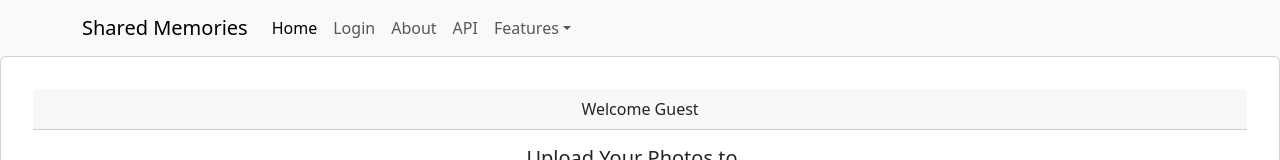
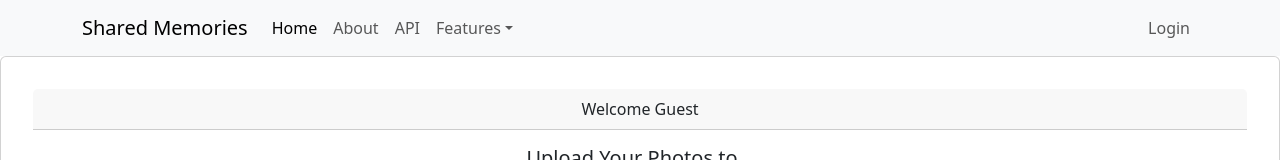
Before and after one commit to Shared-Memories-Capstone/Shared_Memories, a React (Vite) app in the folder frontend/: page / in a window 1280 px wide. Shown: the top 160 px of the page. Built offline with nearby package versions, Linux system fonts and the light colour scheme.

Commit message:
updated the navbar to check if user is logged in and if so show a welcome or login ability

```diff
--- a/frontend/src/components/Header.jsx
+++ b/frontend/src/components/Header.jsx
@@ -1,29 +1,36 @@
-import { NavLink } from 'react-router-dom';
+import { NavLink, useNavigate } from 'react-router-dom';
 import Container from 'react-bootstrap/Container';
 import Nav from 'react-bootstrap/Nav';
 import Navbar from 'react-bootstrap/Navbar';
 import NavDropdown from 'react-bootstrap/NavDropdown';
+import { logout } from '../services/auth';
 
 // Basic Navbar, lead to different part of site
 function Header() {
+  const navigate = useNavigate();
+  const user = JSON.parse(localStorage.getItem('user'));
+
+  const handleLogout = () => {
+    logout();
+    navigate('/login');
+  };
+
   return (
     <Navbar expand="lg" className="bg-body-tertiary">
       <Container>
-      <Navbar.Brand as={NavLink} to='/'>
-      Shared Memories
-      </Navbar.Brand>
+        <Navbar.Brand as={NavLink} to='/'>
+          Shared Memories
+        </Navbar.Brand>
         <Navbar.Toggle aria-controls="basic-navbar-nav" />
         <Navbar.Collapse id="basic-navbar-nav">
           <Nav className="me-auto">
             <Nav.Link as={NavLink} to='/' end>Home</Nav.Link>
-            <Nav.Link as={NavLink} to='/login' end>Login</Nav.Link>
             <Nav.Link as={NavLink} to='/about' end>About</Nav.Link>
             <Nav.Link as={NavLink} to='/api-doc' end>API</Nav.Link>
             <NavDropdown title="Features" id="basic-nav-dropdown">
               <NavDropdown.Item as={NavLink} to='/upload' end>
-               Upload
+                Upload
               </NavDropdown.Item>
-
               <NavDropdown.Item as={NavLink} to='/CarouselExample' end>
                 View Gallery
               </NavDropdown.Item>
@@ -33,6 +40,16 @@ function Header() {
               </NavDropdown.Item>
             </NavDropdown>
           </Nav>
+          <Nav>
+            {user ? (
+              <>
+                <Nav.Link disabled>Welcome, {user.username}</Nav.Link>
+                <Nav.Link onClick={handleLogout}>Logout</Nav.Link>
+              </>
+            ) : (
+              <Nav.Link as={NavLink} to='/login' end>Login</Nav.Link>
+            )}
+          </Nav>
         </Navbar.Collapse>
       </Container>
     </Navbar>
```
